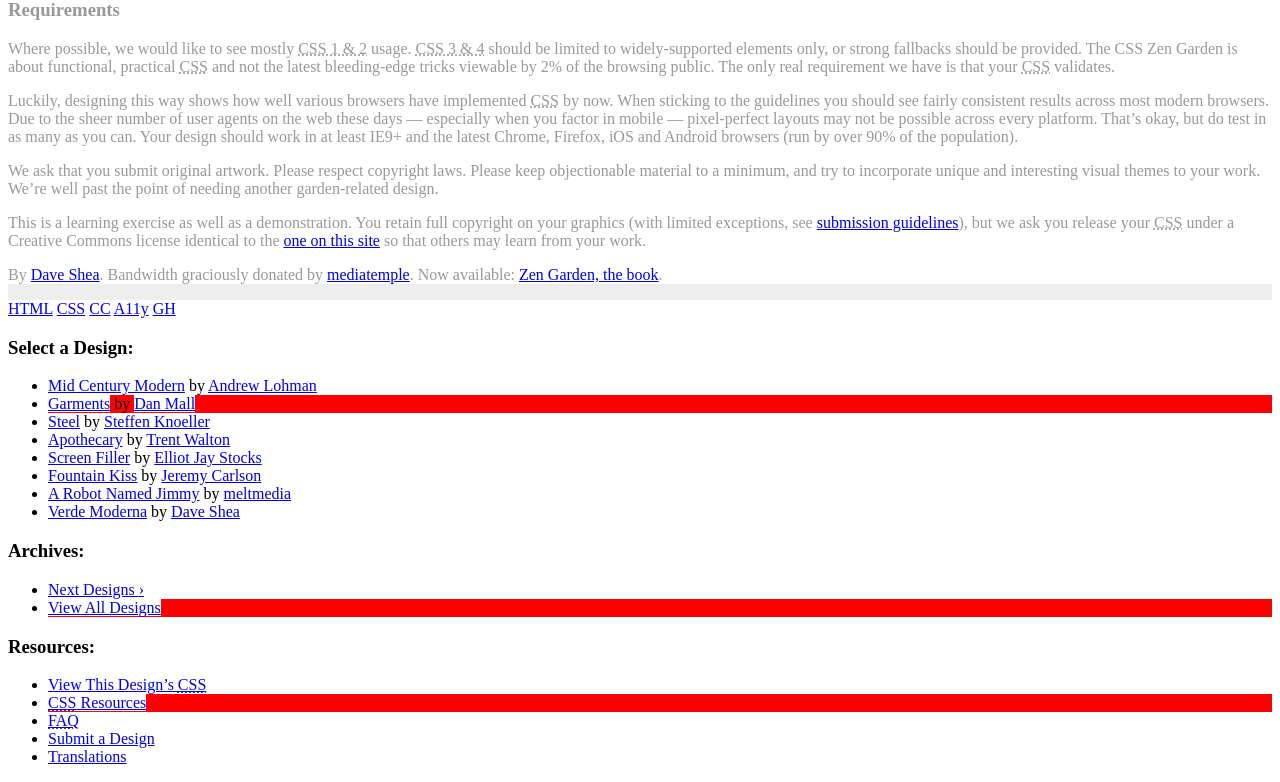
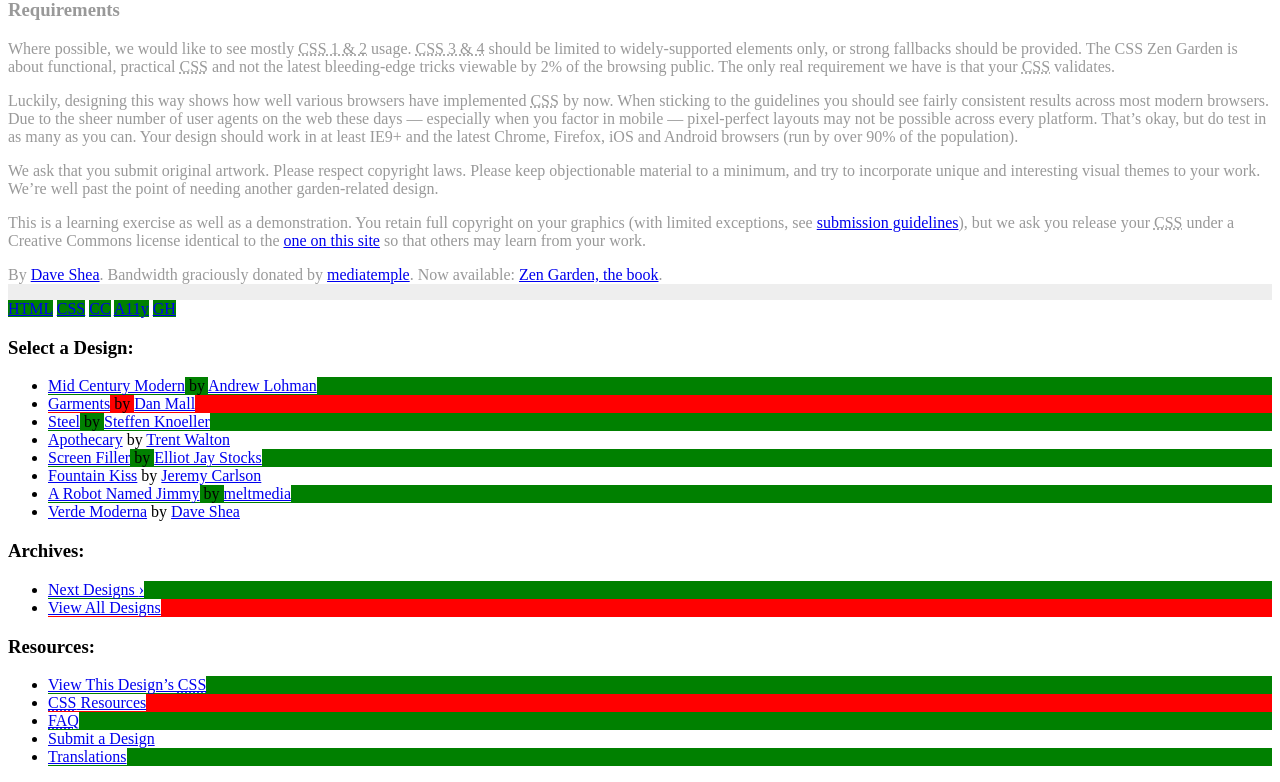
Before and after one commit to pondit/FTFL01-ITS-Laravel, a PHP site: page /zengarden_index.html in a window 1280 px wide. Shown: the part 791-1573 px from the top of the page. Run offline with PHP 8.4, Linux system fonts and the light colour scheme.

Commit message:
combinators

```diff
--- a/lecture/css/selector_examples.css
+++ b/lecture/css/selector_examples.css
@@ -27,3 +27,14 @@ that are second child of their parents */
 li:nth-Child(2){
 	background-color:red;
 }
+/* exercise */
+
+li:nth-Child(2n+1){
+	background-color:green;
+}
+
+/* select all the a that are descendant of footer */
+
+footer a{
+	background-color:green;
+}
```
